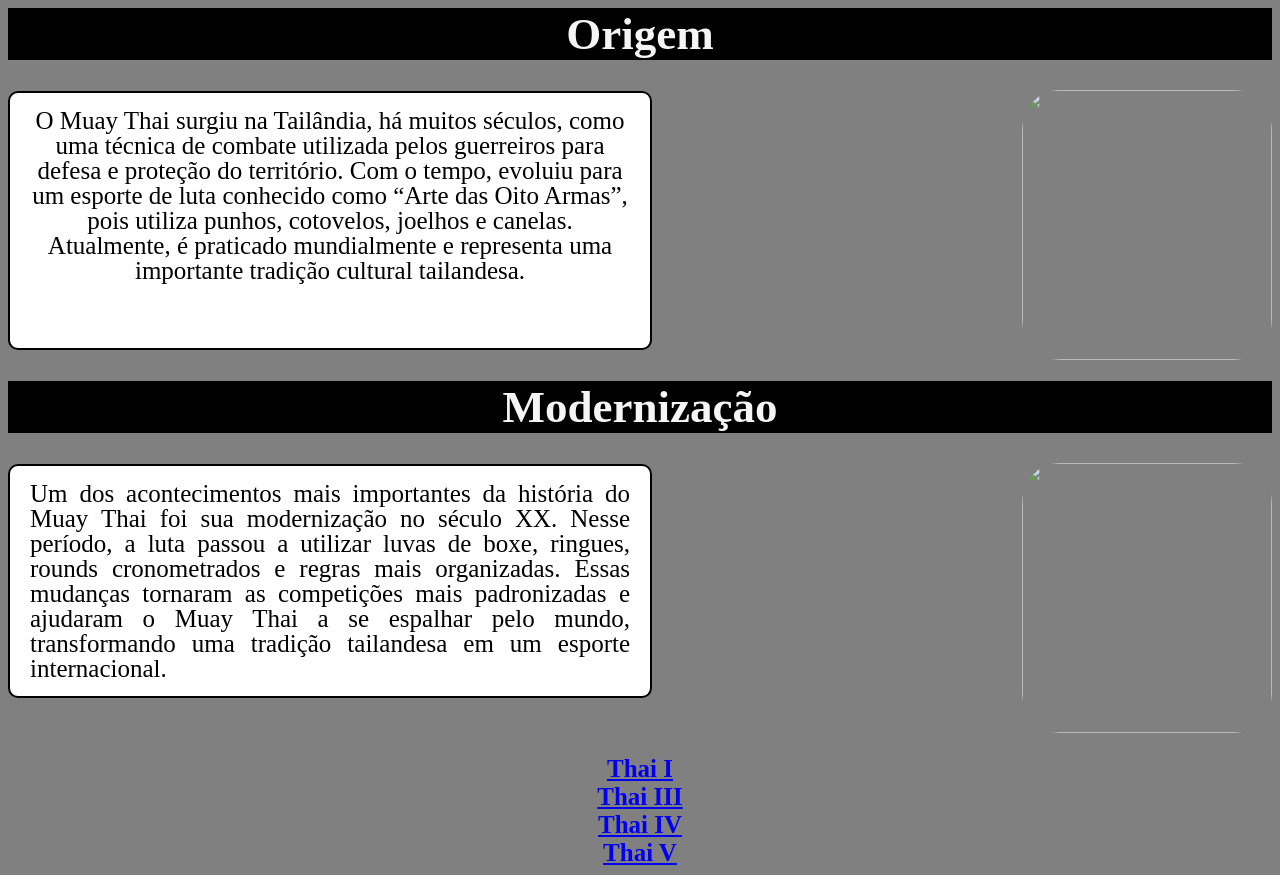
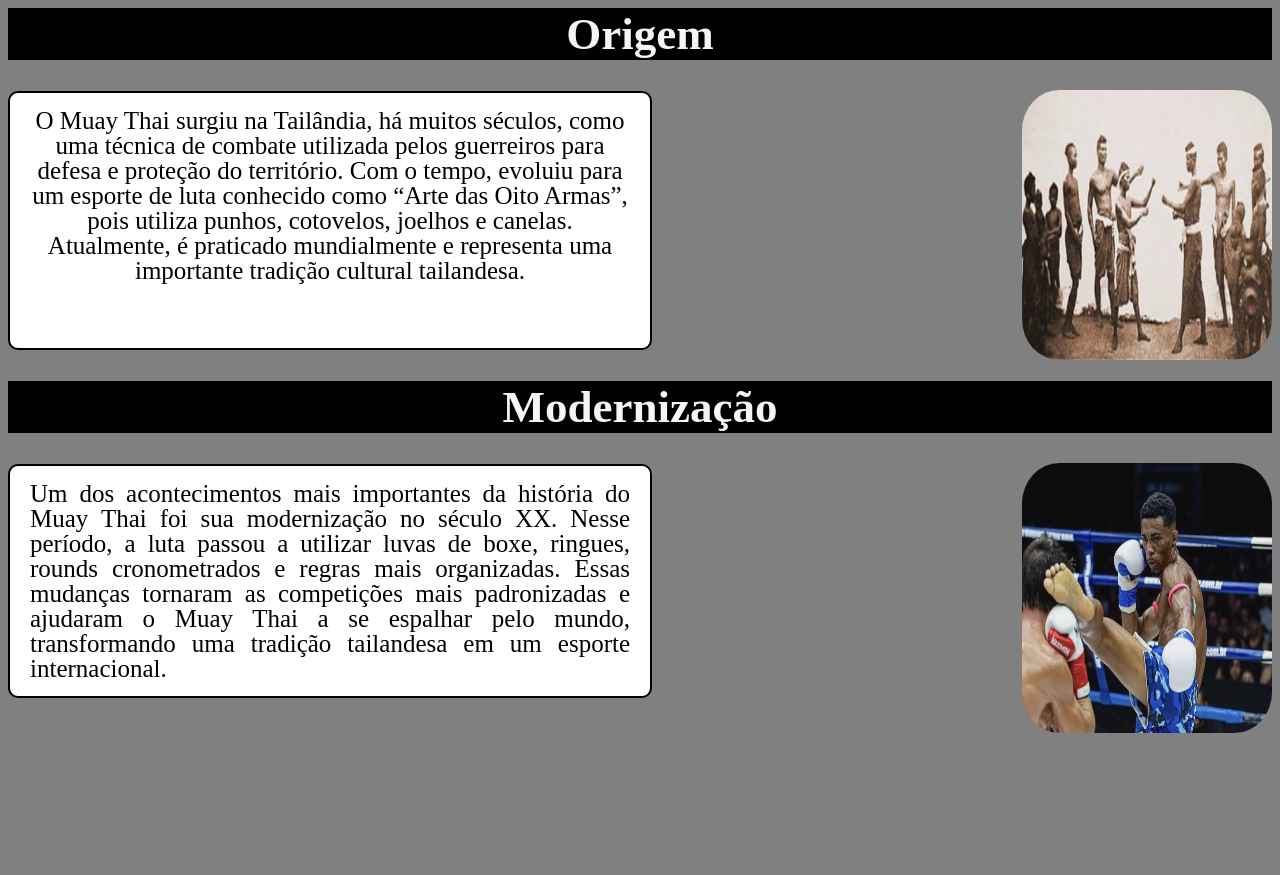
Before and after one commit to igorpyetro/artesmarciais, a plain HTML site: page thai2.html in a window 1280 px wide. After the commit the page ends 800 px from the top, so only its background shows below. Drawn offline with Linux system fonts and the light colour scheme.

Commit message:
Update thai2.html

```diff
--- a/thai2.html
+++ b/thai2.html
@@ -50,7 +50,7 @@ background-color:black;
 
 <h1> <center> Origem </center> </h1>
 
-<img class="figura" src="figurasite/imagem77.jpeg" align="right">
+<img class="figura" src="imagem77.jpeg" align="right">
 
 <div class="boxed">
 
@@ -60,7 +60,7 @@ background-color:black;
 
 <h1> <center> Modernização </center> </h1>
 
-<img class="figura" src="figurasite/imagem66.jpeg" align="right">
+<img class="figura" src="imagem66.jpeg" align="right">
 
 <div class="boxed">
 
@@ -68,9 +68,7 @@ background-color:black;
 
 </div>
 <br> <br> <br>
-<center> <a href="thai.html" target="Página 1"> <b> Thai I</b> </a> <br> </center>
-<center> <a href="thai3.html" target="Página 1"> <b> Thai III</b> </a> <br> </center>
-<center> <a href="thai4.html" target="Página 1"> <b> Thai IV</b> </a> <br> </center>    <center> <a href="thai5.html" target="Página 1"> <b> Thai V</b> </a> <br> </center>
+
 
 </body>
 </html>
```
